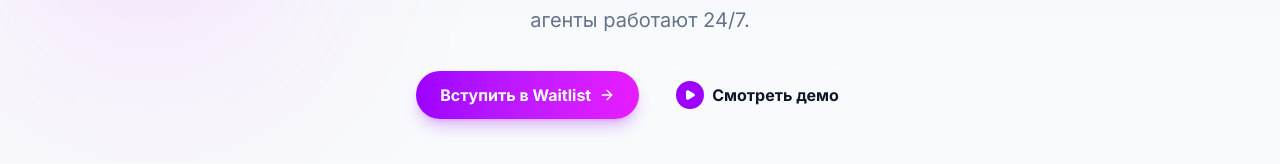
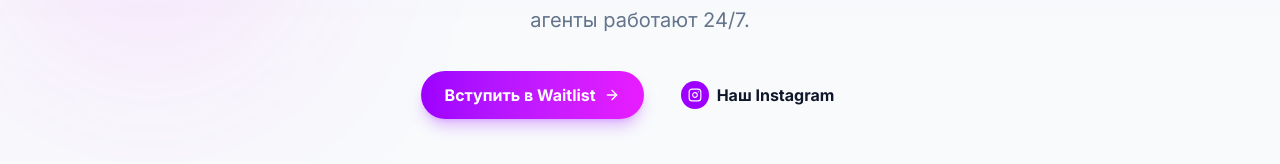
Before and after one commit to bur-Dan9/MINIapp, a React (Vite) app: page / in a window 1280 px wide. Shown: the part 635-799 px from the top of the page. Built offline with nearby package versions, Linux system fonts and the light colour scheme.

Commit message:
Add Instagram button and remove demo button from Hero section

```diff
--- a/src/components/Hero.jsx
+++ b/src/components/Hero.jsx
@@ -50,12 +50,32 @@ const Hero = ({ onJoinWaitlist }) => {
                             >
                                 Вступить в Waitlist <ArrowRight className="w-4 h-4" />
                             </button>
-                            <button className="flex items-center gap-2 px-6 py-3 rounded-full font-bold text-base text-text border border-card-border hover:bg-gray-50/10 transition-all">
+                            <a
+                                href="https://www.instagram.com/awm_0s?igsh=MTg0b2h4YjRlZHlmZA%3D%3D&utm_source=qr"
+                                target="_blank"
+                                rel="noopener noreferrer"
+                                className="flex items-center gap-2 px-6 py-3 rounded-full font-bold text-base text-text border border-card-border hover:bg-gray-50/10 transition-all"
+                                aria-label="Instagram"
+                            >
                                 <div className="w-7 h-7 rounded-full bg-brand-purple flex items-center justify-center shrink-0">
-                                    <Play className="w-3 h-3 text-white fill-white" />
+                                    <svg
+                                        xmlns="http://www.w3.org/2000/svg"
+                                        width="14"
+                                        height="14"
+                                        viewBox="0 0 24 24"
+                                        fill="none"
+                                        stroke="white"
+                                        strokeWidth="2"
+                                        strokeLinecap="round"
+                                        strokeLinejoin="round"
+                                    >
+                                        <rect width="20" height="20" x="2" y="2" rx="5" ry="5" />
+                                        <path d="M16 11.37A4 4 0 1 1 12.63 8 4 4 0 0 1 16 11.37z" />
+                                        <line x1="17.5" x2="17.51" y1="6.5" y2="6.5" />
+                                    </svg>
                                 </div>
-                                Смотреть демо
-                            </button>
+                                Наш Instagram
+                            </a>
                         </div>
                     </div>
                 </div>
```
